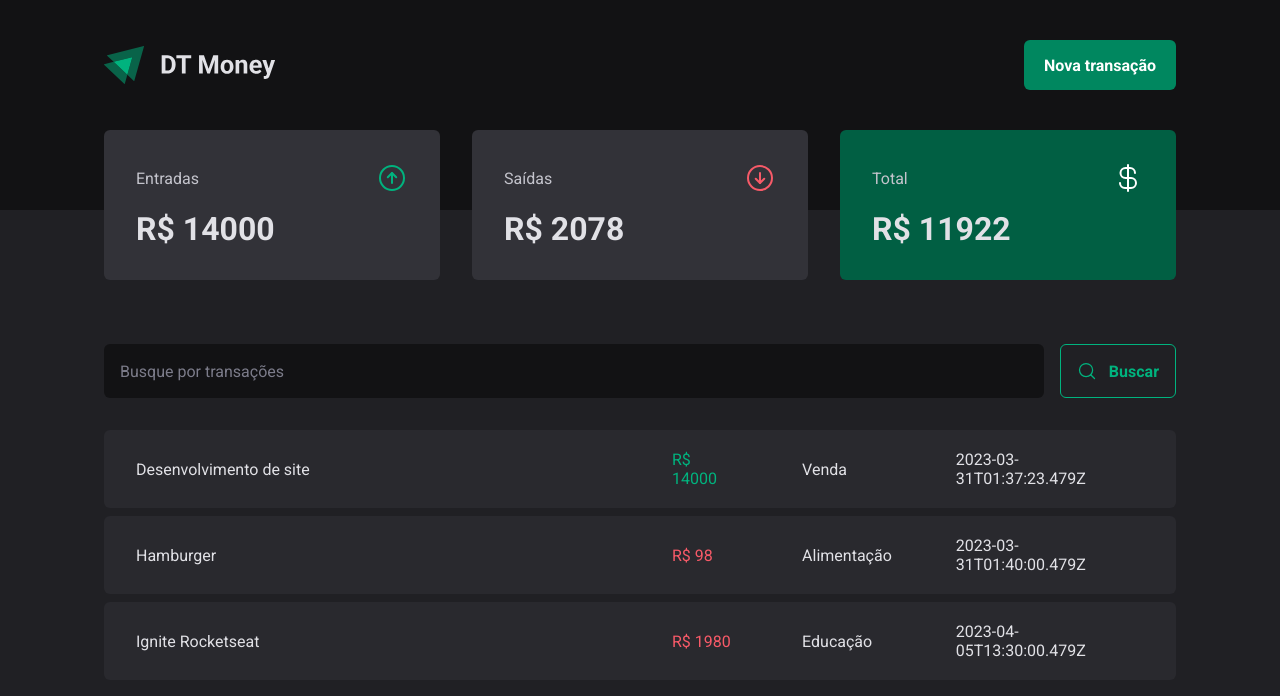
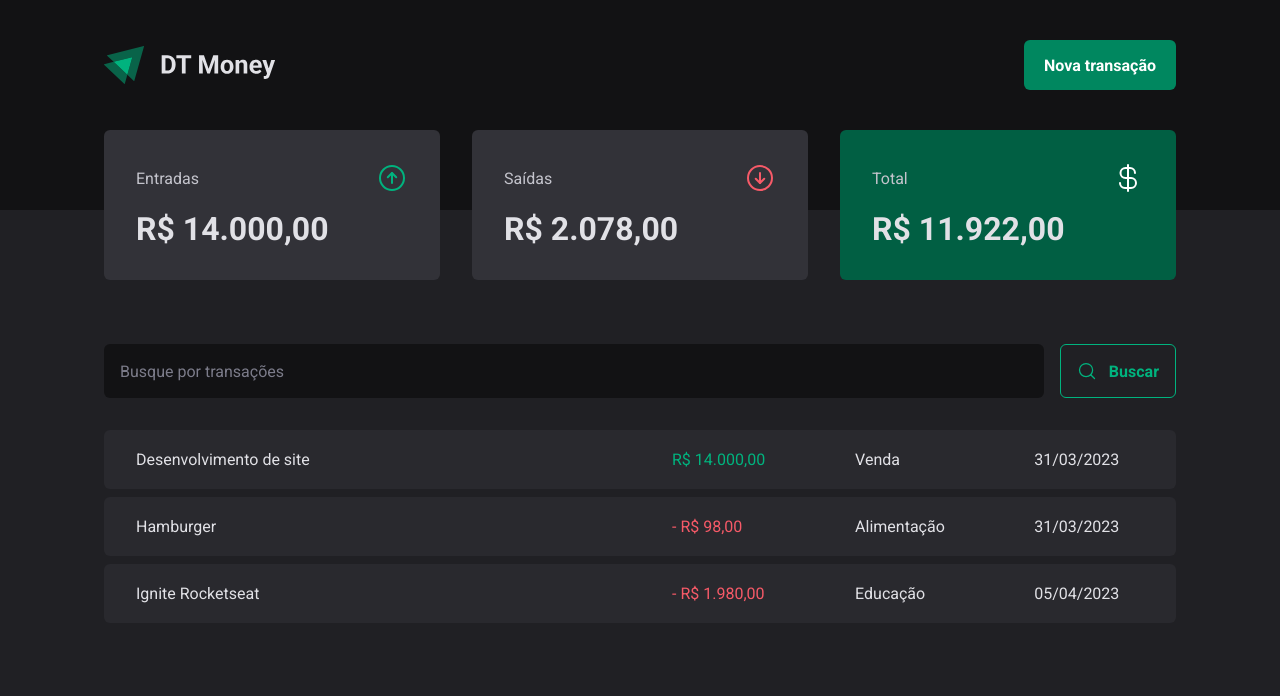
Before and after one commit to LeonamJop/Rocketseat-Ignite-dtMoney, a React (Vite) app: page / in a window 1280 px wide. Shown: the top 696 px of the page. Built offline with nearby package versions, Linux system fonts and the light colour scheme; data requests are answered from the project's data file.

Commit message:
feat: Formatando valores

```diff
--- a/src/components/Summary/index.tsx
+++ b/src/components/Summary/index.tsx
@@ -2,6 +2,7 @@
 import { TransactionsContext } from "../../contexts/TransactionsContext";
 import { SummaryCard, SummaryContainer } from "./styles";
 import { ArrowCircleUp, ArrowCircleDown, CurrencyDollar } from 'phosphor-react'
+import { priceFormatter } from "../../utils/formatter";
 
 export function Summary() {
     const { transactions } = useContext(TransactionsContext);
@@ -34,7 +35,7 @@
                     <ArrowCircleUp size={32} color="#00b37e"/>
                 </header>
 
-                <strong>R$ {sumary.income}</strong>
+                <strong>{priceFormatter.format(sumary.income)}</strong>
             </SummaryCard>
 
             <SummaryCard>
@@ -43,7 +44,7 @@
                     <ArrowCircleDown size={32} color="#f75a68"/>
                 </header>
 
-                <strong>R$ {sumary.outcome}</strong>
+                <strong>{priceFormatter.format(sumary.outcome)}</strong>
             </SummaryCard>
 
             <SummaryCard varianty="green">
@@ -52,7 +53,7 @@
                     <CurrencyDollar size={32} color="#fff"/>
                 </header>
 
-                <strong>R$ {sumary.total}</strong>
+                <strong>{priceFormatter.format(sumary.total)}</strong>
             </SummaryCard>
         </SummaryContainer>
     )
--- a/src/pages/Transactions/index.tsx
+++ b/src/pages/Transactions/index.tsx
@@ -4,6 +4,7 @@
 import { SearchForm } from "./components";
 import { PriceHighLight, TransationsContainer, Transationstable } from "./styles";
 import { TransactionsContext } from "../../contexts/TransactionsContext";
+import { dateFormatter, priceFormatter } from "../../utils/formatter";
 
 export function Transations() {
     const { transactions } = useContext(TransactionsContext);
@@ -23,11 +24,12 @@
                                     <td width="50%">{transaction.description}</td>
                                     <td>
                                         <PriceHighLight variant={transaction.type}>
-                                            R$ {transaction.price}
+                                            {transaction.type === 'outcome' && '- '}
+                                            {priceFormatter.format(transaction.price)}
                                         </PriceHighLight>
                                     </td>
                                     <td>{transaction.category}</td>
-                                    <td>{transaction.createdAt}</td>
+                                    <td>{dateFormatter.format(new Date(transaction.createdAt))}</td>
                                 </tr>
                             )
                         })}
--- /dev/null
+++ b/src/utils/formatter.ts
@@ -0,0 +1,6 @@
+export const dateFormatter = new Intl.DateTimeFormat('pt-BR');
+
+export const priceFormatter = new Intl.NumberFormat('pt-BR', {
+    style: 'currency',
+    currency: 'BRL'
+})
```
